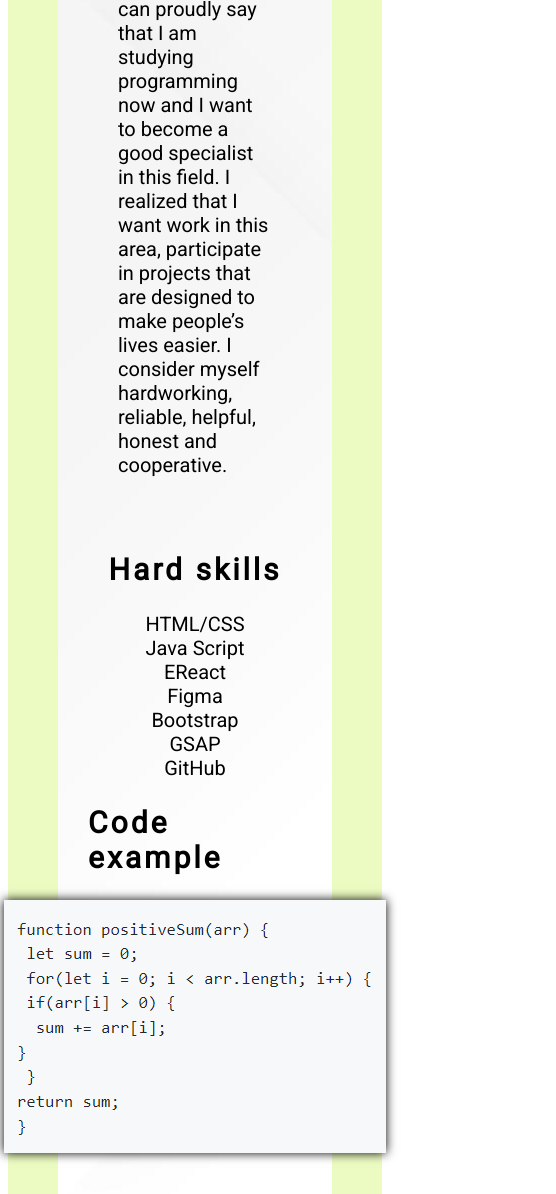
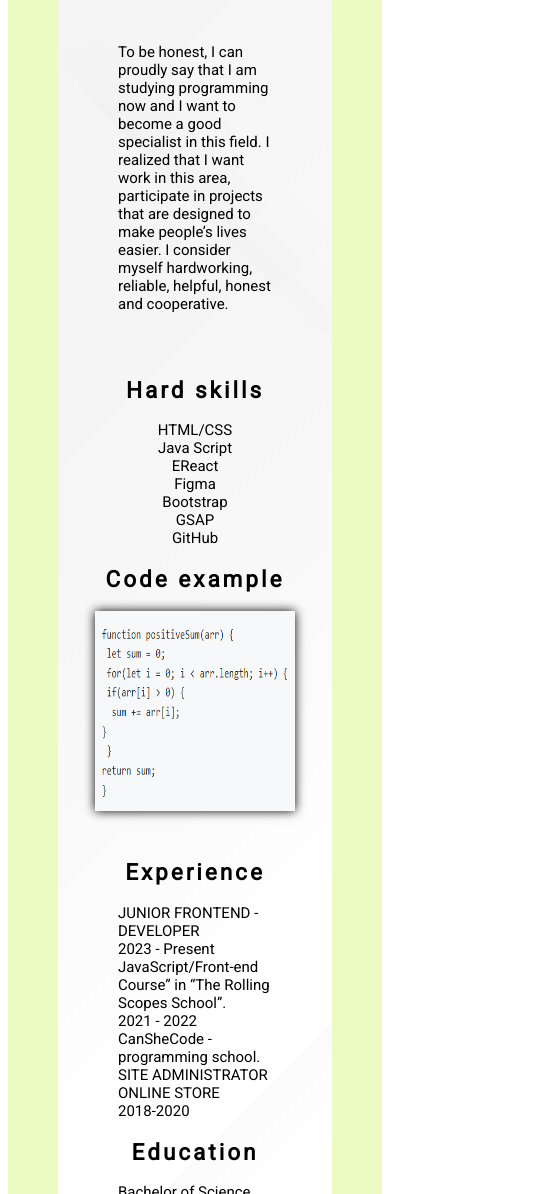
Before and after one commit to Shyshlo/rsschool-cv, a plain HTML site: page index.html in a window 390 px wide. Shown: the part 806-2000 px from the top of the page, 556 px wide, since content can reach past the window. Drawn offline with Linux system fonts and the light colour scheme.

Commit message:
feat: add style for mobile

```diff
--- a/style.css
+++ b/style.css
@@ -91,3 +91,22 @@ li{
  display: flex;
  justify-content: space-between;
 }
+
+@media all and (max-width: 800px) {
+    .photo-contacts,  .expirence-education {
+        flex-direction: column;
+    }
+}
+
+@media all and (max-width: 500px) {
+    body, li {
+        font-size: 15px;
+    }
+    .heading {
+        font-size: 15px;
+    }
+    .code-image{
+        width: 200px;
+        height: 200px;
+    }
+    }
```
